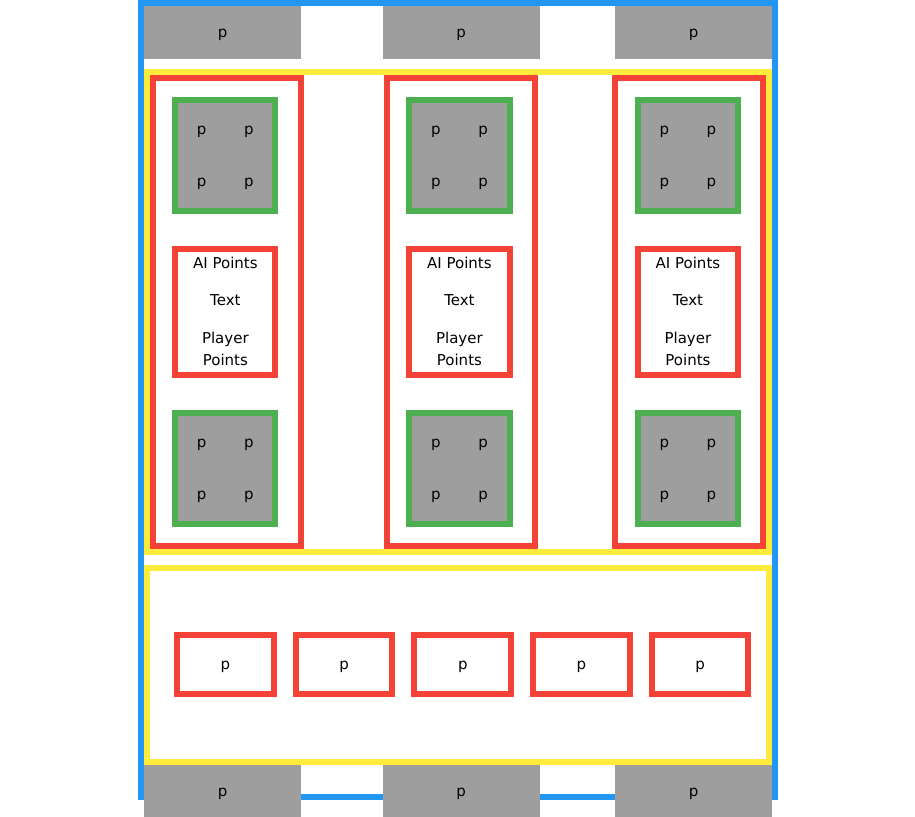
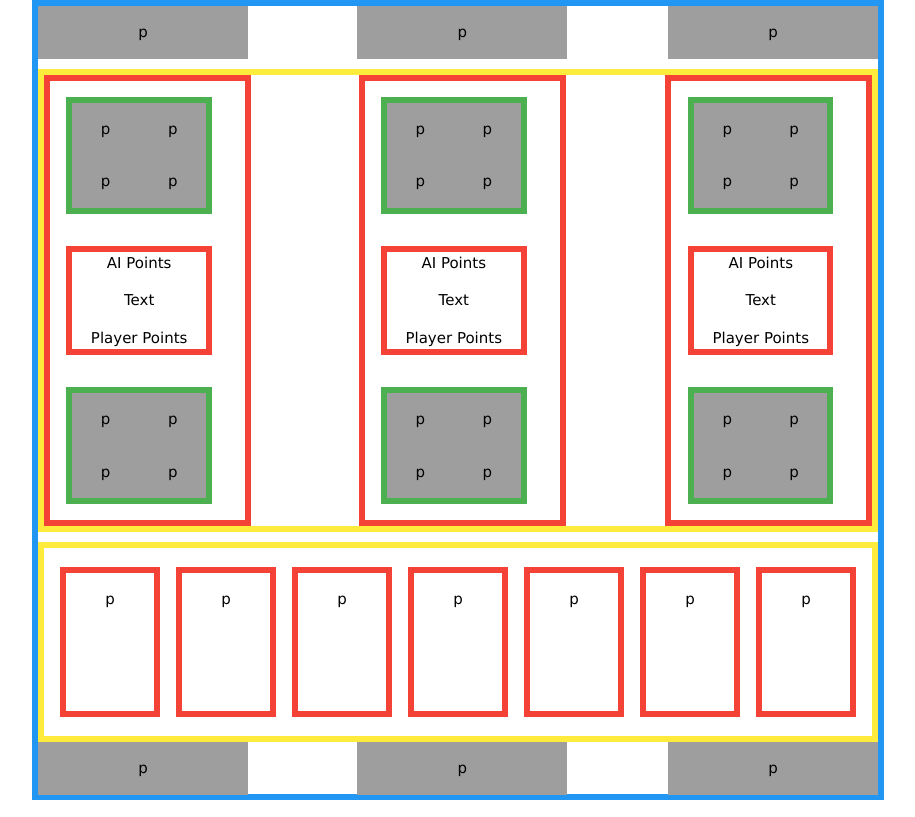
Before and after one commit to Bruggles718/marvel-snap-ai, a website: page src/client/index.html in a window 1280 px wide. Shown: the whole page, without its empty margins (182-1097 px from the left). Drawn offline with nearby package versions, Linux system fonts and the light colour scheme.

Commit message:
Changed to have up to 7 cards in html

```diff
--- a/src/client/App.css
+++ b/src/client/App.css
@@ -2,7 +2,6 @@
     position: absolute;
     left: 50%;
     top: 50%;
-
     height: 100%;
     transform: translate(-50%, -50%);
 }
@@ -34,7 +33,7 @@
 
 
 .left-padding {
-    margin-left: 24px;
+    margin-left: 16px;
 }
 
 .deck-height {
@@ -44,3 +43,8 @@
     display: flex;
     align-items: center;
 }
+
+.card-width {
+    width: 100px !important;
+    height: 150px !important;
+}
--- a/src/client/index.html
+++ b/src/client/index.html
@@ -112,11 +112,13 @@
             </div>
         </div>
         <div id="PlayerDeck" class="w3-row deck deck-height w3-center w3-topbar w3-bottombar w3-leftbar w3-border-yellow w3-rightbar">
-            <div id="Card-3" class="w3-col left-padding w3-margin-right l2 w3-topbar w3-bottombar w3-leftbar w3-border-red w3-rightbar"><p>p</p></div>
-            <div id="Card-1" class="w3-col w3-margin-right l2 w3-topbar w3-bottombar w3-leftbar w3-border-red w3-rightbar"><p>p</p></div>
-            <div id="Card-0" class="w3-col w3-margin-right l2 w3-topbar w3-bottombar w3-leftbar w3-border-red w3-rightbar"><p>p</p></div>
-            <div id="Card-2" class="w3-col l2 w3-margin-right w3-topbar w3-bottombar w3-leftbar w3-border-red w3-rightbar"><p>p</p></div>
-            <div id="Card-4" class="w3-col l2 w3-topbar w3-bottombar w3-leftbar w3-border-red w3-rightbar"><p>p</p></div>
+            <div id="Card-5" class="w3-col card-width left-padding w3-margin-right l1 w3-topbar w3-bottombar w3-leftbar w3-border-red w3-rightbar"><p>p</p></div>
+            <div id="Card-3" class="w3-col card-width w3-margin-right l1 w3-topbar w3-bottombar w3-leftbar w3-border-red w3-rightbar"><p>p</p></div>
+            <div id="Card-1" class="w3-col card-width w3-margin-right l1 w3-topbar w3-bottombar w3-leftbar w3-border-red w3-rightbar"><p>p</p></div>
+            <div id="Card-0" class="w3-col card-width w3-margin-right l1 w3-topbar w3-bottombar w3-leftbar w3-border-red w3-rightbar"><p>p</p></div>
+            <div id="Card-2" class="w3-col card-width l1 w3-margin-right w3-topbar w3-bottombar w3-leftbar w3-border-red w3-rightbar"><p>p</p></div>
+            <div id="Card-4" class="w3-col card-width l1 w3-margin-right w3-topbar w3-bottombar w3-leftbar w3-border-red w3-rightbar"><p>p</p></div>
+            <div id="Card-6" class="w3-col card-width l1 w3-margin-right w3-topbar w3-bottombar w3-leftbar w3-border-red w3-rightbar"><p>p</p></div>
         </div>
         <div id="PlayerOptions" class="w3-row">
             <div id="Retreat" class="w3-col s3 w3-center w3-grey"><p>p</p></div>
```
